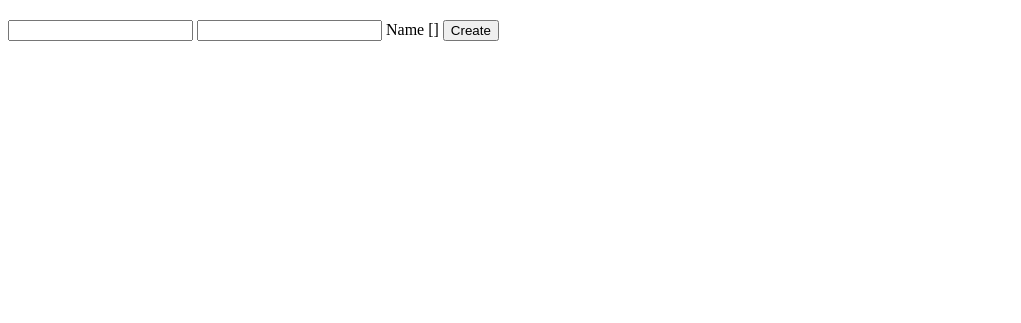
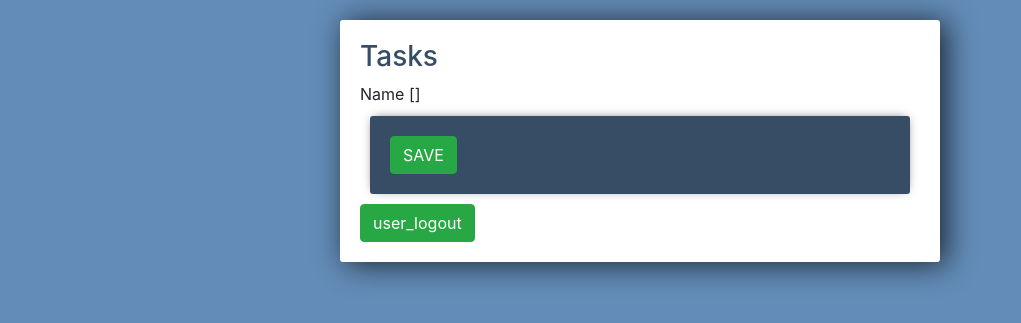
Before and after one commit to artashesblbulyan/django-to_do, a Django app: template task/templates/task/home.html in a window 1280 px wide. Shown: the top 323 px of the page, without its empty margins (0-1021 px from the left). Run offline with Django 3.2, Linux system fonts and the light colour scheme; the template is opened without the code that fills it, so the values that code supplies are empty, except form fields; tables that the repository leaves empty hold one stand-in row (values such as "Sample post"); form fields are guessed from the names that the template uses; some libraries are stand-ins or nearby versions.

Commit message:
home WORK

```diff
--- a/task/templates/task/home.html
+++ b/task/templates/task/home.html
@@ -1,19 +1,88 @@
+
 <!DOCTYPE html>
 <html lang="en">
 <head>
     <meta charset="UTF-8">
-    <title>Title</title>
+    <title>To Do</title>
+    <link rel="stylesheet" href="https://stackpath.bootstrapcdn.com/bootstrap/4.3.1/css/bootstrap.min.css" integrity="sha384-ggOyR0iXCbMQv3Xipma34MD+dH/1fQ784/j6cY/iJTQUOhcWr7x9JvoRxT2MZw1T" crossorigin="anonymous">
+
+    <style>
+	h3{
+	color: #374d65;
+	}
+
+	body{
+		background-color: #638CB8;
+	}
+
+	input{
+		width: 100%;
+		padding: 12px 20px;
+		margin: 8px 0;
+		box-sizing: border-box;
+	}
+
+	input::placeholder {
+	  color: #d3d3d3;
+	}
+
+	.submit{
+		background-color: #6BA3E8;
+	}
+
+	.center-column{
+		width:600px;
+		margin: 20px auto;
+		padding:20px;
+		background-color: #fff;
+		border-radius: 3px;
+		box-shadow: 6px 2px 30px 0px rgba(0,0,0,0.75);
+	}
+
+	.item-row{
+		background-color: #374d65;
+		margin: 10px;
+		padding: 20px;
+		border-radius: 3px;
+		color: #fff;
+		font-size: 16px;
+		box-shadow: 0px -1px 10px -4px rgba(0,0,0,0.75);
+	}
+
+	.btn-danger{
+		background-color: #ffae19;
+		border-color: #e59400;
+	}
+	a{
+	color: white;
+	}
+</style>
+
 </head>
 <body>
-<h2></h2>
-    <form method="POST">
+
+<div class="center-column">
+
+
+	<div class="todo-list">
+	<h3>Tasks</h3>
+
+<!-- here is set up the task -->
+	    <form method="POST">
         {% csrf_token %}
            {{form.as_p}}
-           {{form.name}}
-           {{form.name}}
            {{form.name.label}}
            {{form.name.errors}}
-        <button type="submit">Create</button>
-    </form>
+
+
+
+		<div class="item-row">
+				<a href="{% url 'home' %}"><button class="btn btn-success" type="submit" name="Create Task">SAVE</button></a>
+				</a>
+		</div>
+            </form>
+        <a href="{% url 'user_logout' %}"><button class="btn btn-success" type="submit" name="Create Task">user_logout</button>
+	</div>
+</div>
 </body>
 </html>
--- a/task/templates/task/index.html
+++ b/task/templates/task/index.html
@@ -80,7 +80,8 @@
 
 		<div class="item-row">
 				<!-- this is for create -->
-				<a href="#"><button class="btn btn-success" type="submit" name="Create Task">Create</button></a>
+				<a href="{% url 'home' %}"><button class="btn btn-success" type="submit" name="Create Task">Create</button></a>
+				<a href="{% url 'user_logout' %}"><button class="btn btn-success" type="submit" name="Create Task">user_logout</button></a>
 		</div>
 	</div>
 </div>
--- a/task/views.py
+++ b/task/views.py
@@ -24,7 +24,7 @@ def home(request):
         form = TaskModelForm(request.POST)
         if form.is_valid():
             form.save()
-            # return HttpResponse("Task is created")
+            return redirect('list_task')
     context = {'form': form}
     return render(request, "task/home.html", context)
 
--- a/user/urls.py
+++ b/user/urls.py
@@ -4,4 +4,5 @@ from user import views
 urlpatterns = [
     path('', views.home),
     path('login/', views.user_login, name="user_login"),
+    path('logout/', views.user_logout, name="user_logout"),
 ]
```
Also changed, not shown: user/views.py (+6 -1 lines).
